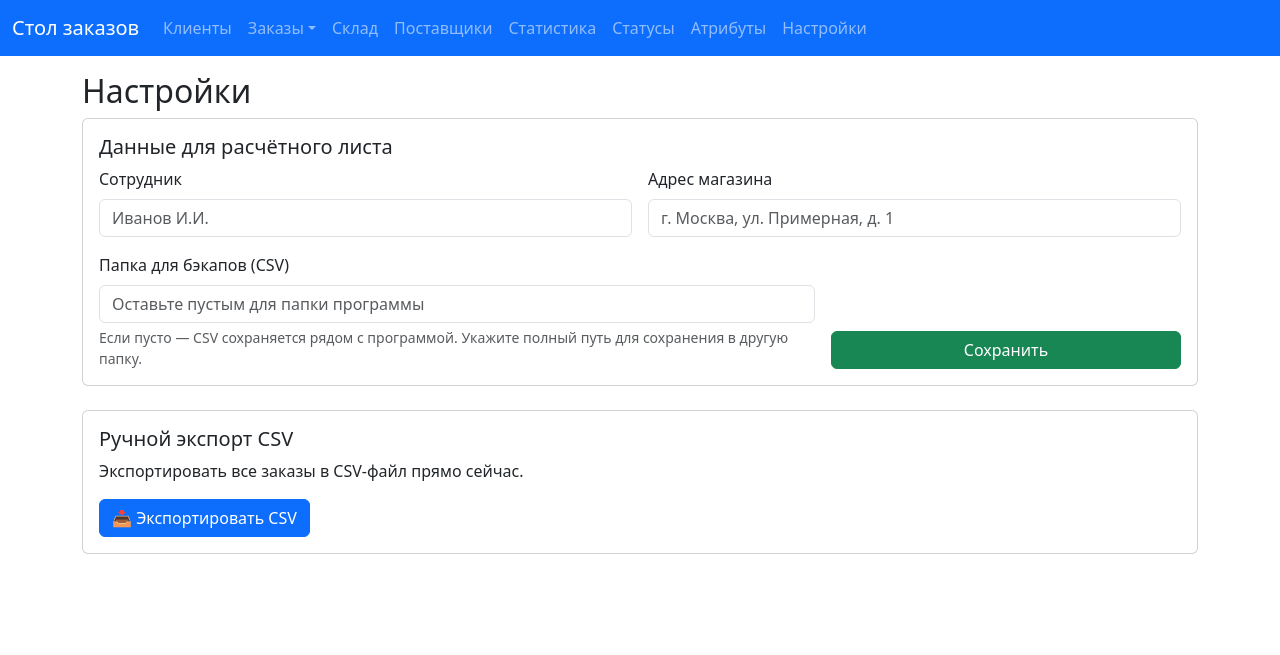
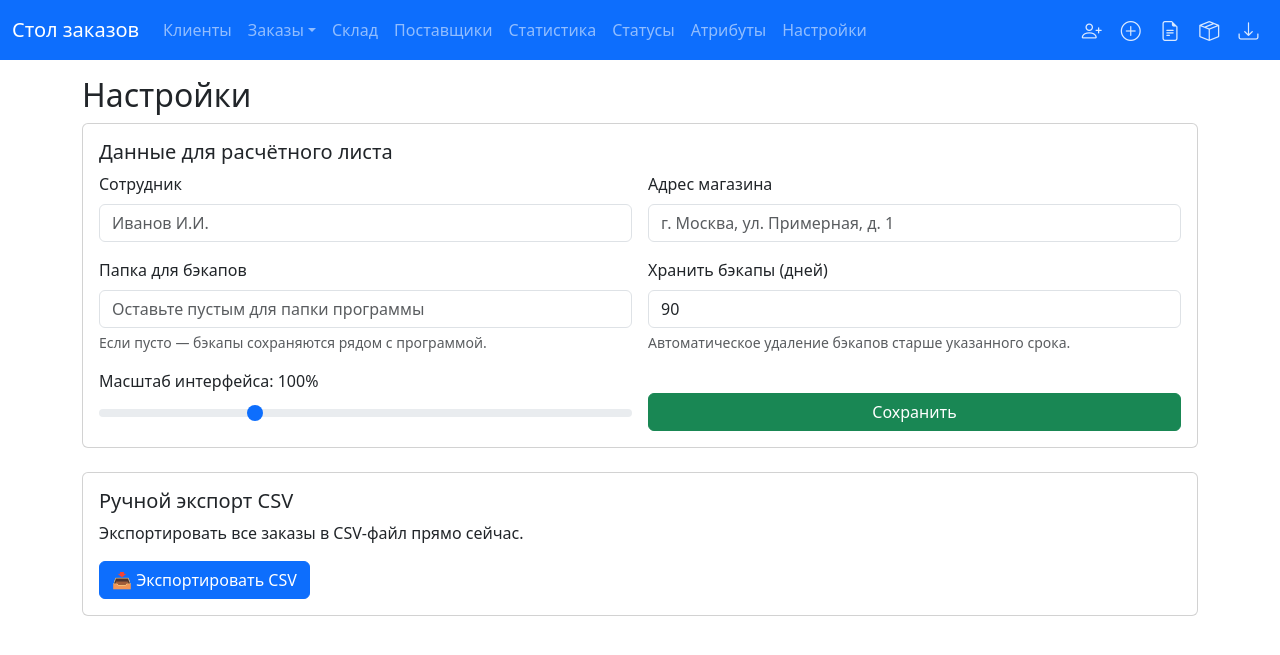
Before and after one commit to Gussy-user/orders-table-v2, a Flask app: page /settings in a window 1280 px wide. Shown: the top 655 px of the page. Run offline with Flask 3, Linux system fonts and the light colour scheme.

Commit message:
Add quick access buttons, invoice select page, UI scale, auto-cleanup backups, fix CSV date format

```diff
--- a/app/routes.py
+++ b/app/routes.py
@@ -368,6 +368,8 @@ def settings_page():
         backup_dir = request.form.get("backup_dir", "").strip()
         employee = request.form.get("employee", "").strip()
         shop_address = request.form.get("shop_address", "").strip()
+        backup_retention_days = request.form.get("backup_retention_days", "90").strip()
+        ui_scale = request.form.get("ui_scale", "100").strip()
         try:
             if backup_dir and not __import__("os").path.isdir(backup_dir):
                 flash("Папка бэкапов не найдена — поле не сохранено. Укажите существующую папку.", "warning")
@@ -375,6 +377,8 @@ def settings_page():
                 Settings.set("backup_dir", backup_dir)
             Settings.set("employee", employee)
             Settings.set("shop_address", shop_address)
+            Settings.set("backup_retention_days", backup_retention_days)
+            Settings.set("ui_scale", ui_scale)
             db.session.commit()
             flash("Настройки сохранены", "success")
         except Exception as e:
@@ -386,6 +390,8 @@ def settings_page():
         backup_dir=Settings.get("backup_dir"),
         employee=Settings.get("employee"),
         shop_address=Settings.get("shop_address"),
+        backup_retention_days=Settings.get("backup_retention_days", "90"),
+        ui_scale=Settings.get("ui_scale", "100"),
     )
 
 
@@ -397,6 +403,33 @@ def export_csv_manual():
     else:
         flash("Не удалось экспортировать CSV. Проверьте папку бэкапов в настройках.", "danger")
     return redirect(request.referrer or url_for("main.index"))
+
+
+@bp.route("/invoice/select", methods=["GET", "POST"])
+def invoice_select():
+    if request.method == "POST":
+        client_id = request.form.get("client_id", type=int)
+        order_id = request.form.get("order_id", type=int)
+        if client_id:
+            url = url_for("main.client_invoice_pdf", client_id=client_id)
+            if order_id:
+                url += f"?order_id={order_id}"
+            return redirect(url)
+        flash("Выберите клиента", "warning")
+        return redirect(url_for("main.invoice_select"))
+
+    clients = Client.query.order_by(Client.name).all()
+    return render_template("invoice_select.html", clients=clients)
+
+
+@bp.route("/api/client/<int:client_id>/orders")
+def api_client_orders(client_id):
+    orders = Order.query.filter_by(client_id=client_id).order_by(Order.created_at.desc()).all()
+    return jsonify([{
+        "id": o.id,
+        "order_number": o.order_number,
+        "status": o.status.name if o.status else "",
+    } for o in orders])
 
 
 @bp.route("/client/<int:client_id>/invoice/pdf")
--- a/static/css/style.css
+++ b/static/css/style.css
@@ -30,3 +30,20 @@ body {
 .article-link:hover {
     color: #dc3545;
 }
+
+.quick-btn {
+    font-size: 1.25rem;
+    padding: 0.4rem 0.6rem !important;
+    color: rgba(255,255,255,0.85) !important;
+}
+.quick-btn:hover {
+    color: #fff !important;
+    transform: scale(1.15);
+}
+.quick-btn i {
+    vertical-align: middle;
+}
+
+body[data-scale] {
+    zoom: attr(data-scale);
+}
--- a/templates/base.html
+++ b/templates/base.html
@@ -5,9 +5,10 @@
     <title>{% block title %}Стол заказов{% endblock %}</title>
     <meta name="viewport" content="width=device-width, initial-scale=1">
     <link href="https://cdn.jsdelivr.net/npm/bootstrap@5.3.2/dist/css/bootstrap.min.css" rel="stylesheet">
+    <link href="https://cdn.jsdelivr.net/npm/bootstrap-icons@1.11.3/font/bootstrap-icons.min.css" rel="stylesheet">
     <link href="{{ url_for('static', filename='css/style.css') }}" rel="stylesheet">
 </head>
-<body>
+<body {% if ui_scale %}style="zoom: {{ ui_scale }}%"{% endif %}>
 <nav class="navbar navbar-expand-lg navbar-dark bg-primary mb-3">
   <div class="container-fluid">
     <a class="navbar-brand" href="{{ url_for('main.index') }}">Стол заказов</a>
@@ -36,6 +37,35 @@
         <li class="nav-item"><a class="nav-link" href="{{ url_for('main.attribute_list') }}">Атрибуты</a></li>
         <li class="nav-item"><a class="nav-link" href="{{ url_for('main.settings_page') }}">Настройки</a></li>
       </ul>
+      <ul class="navbar-nav">
+        <li class="nav-item">
+          <a class="nav-link quick-btn" href="{{ url_for('main.client_add') }}" title="Создать клиента">
+            <i class="bi bi-person-plus"></i>
+          </a>
+        </li>
+        <li class="nav-item">
+          <a class="nav-link quick-btn" href="{{ url_for('orders.order_add') }}" title="Создать заказ">
+            <i class="bi bi-plus-circle"></i>
+          </a>
+        </li>
+        <li class="nav-item">
+          <a class="nav-link quick-btn" href="{{ url_for('main.invoice_select') }}" title="Расчётный лист">
+            <i class="bi bi-file-earmark-text"></i>
+          </a>
+        </li>
+        <li class="nav-item">
+          <a class="nav-link quick-btn" href="{{ url_for('warehouse.parts_list') }}" title="Склад">
+            <i class="bi bi-box-seam"></i>
+          </a>
+        </li>
+        <li class="nav-item">
+          <form method="post" action="{{ url_for('main.export_csv_manual') }}" class="d-inline">
+            <button type="submit" class="nav-link quick-btn btn btn-link" title="Экспорт CSV">
+              <i class="bi bi-download"></i>
+            </button>
+          </form>
+        </li>
+      </ul>
     </div>
   </div>
 </nav>
--- a/templates/settings.html
+++ b/templates/settings.html
@@ -17,16 +17,26 @@
                 <input type="text" class="form-control" id="shop_address" name="shop_address"
                        value="{{ shop_address }}" placeholder="г. Москва, ул. Примерная, д. 1">
             </div>
-            <div class="col-md-8">
-                <label class="form-label" for="backup_dir">Папка для бэкапов (CSV)</label>
+            <div class="col-md-6">
+                <label class="form-label" for="backup_dir">Папка для бэкапов</label>
                 <input type="text" class="form-control" id="backup_dir" name="backup_dir"
                        value="{{ backup_dir }}" placeholder="Оставьте пустым для папки программы">
                 <div class="form-text">
-                    Если пусто — CSV сохраняется рядом с программой.
-                    Укажите полный путь для сохранения в другую папку.
+                    Если пусто — бэкапы сохраняются рядом с программой.
                 </div>
             </div>
-            <div class="col-md-4 d-flex align-items-end">
+            <div class="col-md-6">
+                <label class="form-label" for="backup_retention_days">Хранить бэкапы (дней)</label>
+                <input type="number" class="form-control" id="backup_retention_days" name="backup_retention_days"
+                       value="{{ backup_retention_days }}" min="1" max="3650">
+                <div class="form-text">Автоматическое удаление бэкапов старше указанного срока.</div>
+            </div>
+            <div class="col-md-6">
+                <label class="form-label" for="ui_scale">Масштаб интерфейса: <span id="scale_val">{{ ui_scale }}%</span></label>
+                <input type="range" class="form-range" id="ui_scale" name="ui_scale"
+                       min="80" max="150" step="5" value="{{ ui_scale }}">
+            </div>
+            <div class="col-md-6 d-flex align-items-end">
                 <button type="submit" class="btn btn-success w-100">Сохранить</button>
             </div>
         </form>
@@ -50,3 +60,13 @@
     </div>
 </div>
 {% endblock %}
+{% block scripts %}
+<script>
+var slider = document.getElementById('ui_scale');
+var label = document.getElementById('scale_val');
+slider.addEventListener('input', function() {
+    label.textContent = this.value + '%';
+    document.body.style.zoom = this.value + '%';
+});
+</script>
+{% endblock %}
```
Also changed, not shown: app/__init__.py (+7 -1 lines), app/backup.py (+33 -1 lines), templates/invoice_select.html (added, +52 -0 lines).
